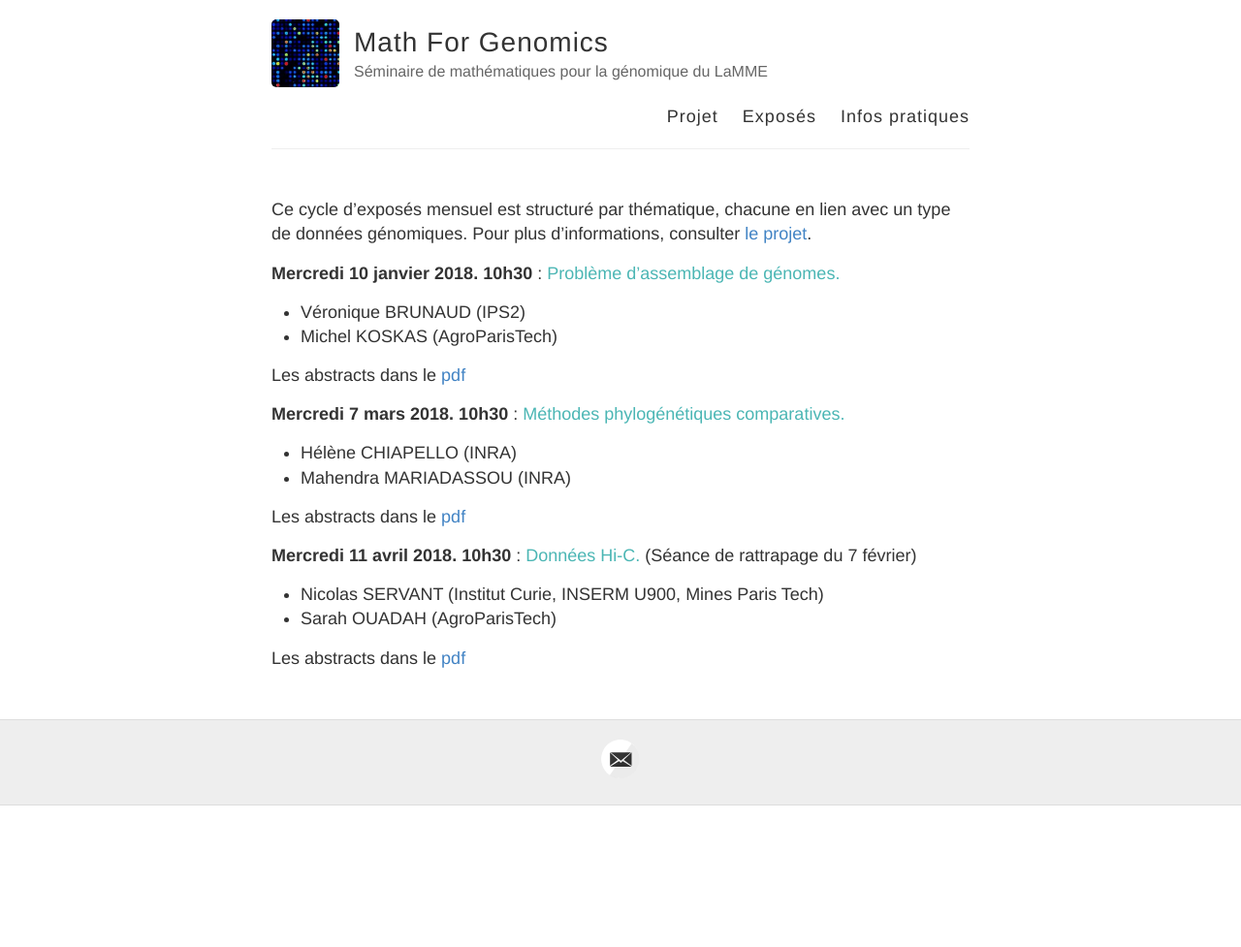
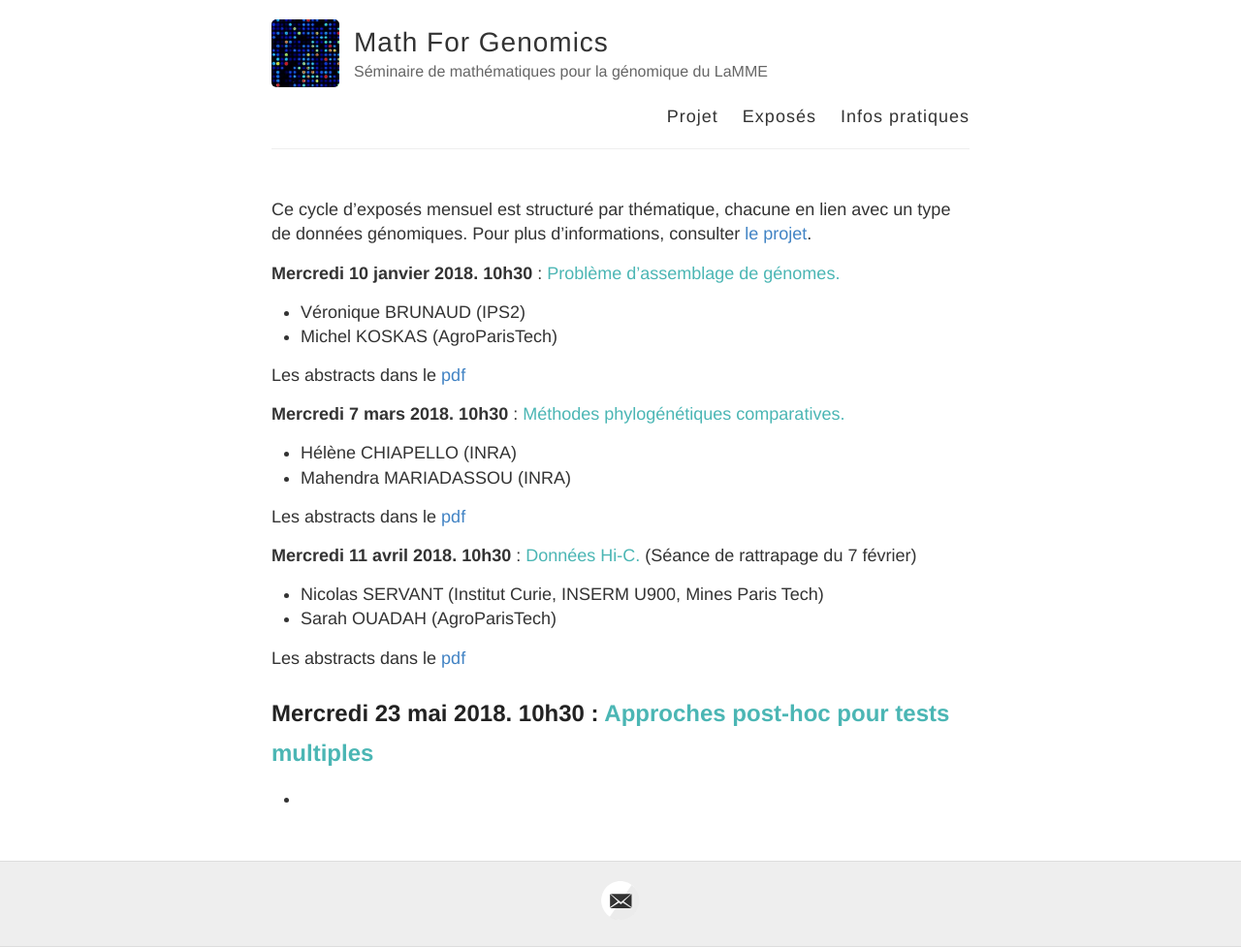
Before and after one commit to MathForGenomics/MathForGenomics.github.io, a Jekyll site: the page built from exposes.md, in a window 1280 px wide. Shown: the whole page at 97% size. Built offline with Jekyll 4.4.1, drawn with Linux system fonts in a browser that asks for light colours; before the commit the page ends 900 px from its top, so only the background shows below that.

Commit message:
Update exposes.md

```diff
--- a/exposes.md
+++ b/exposes.md
@@ -23,3 +23,7 @@ Les abstracts dans le [pdf](ABSTRACT/3_7mars.pdf)
 - Sarah OUADAH (AgroParisTech)
 
 Les abstracts dans le [pdf](ABSTRACT/2_11avril.pdf)
+
+**Mercredi 23 mai 2018. 10h30** : <span style="color:rgb(75, 182, 180)">Approches post-hoc pour tests multiples</span>
+-
+-
```
